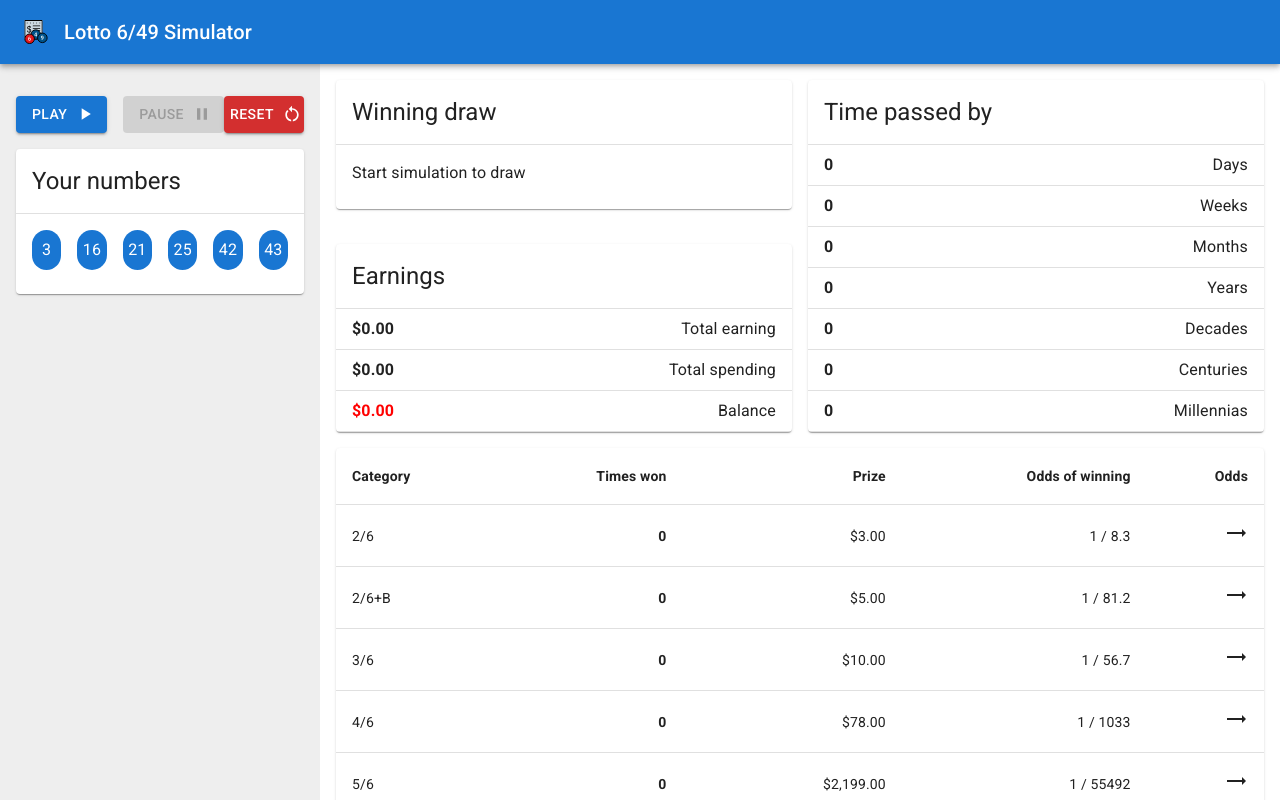
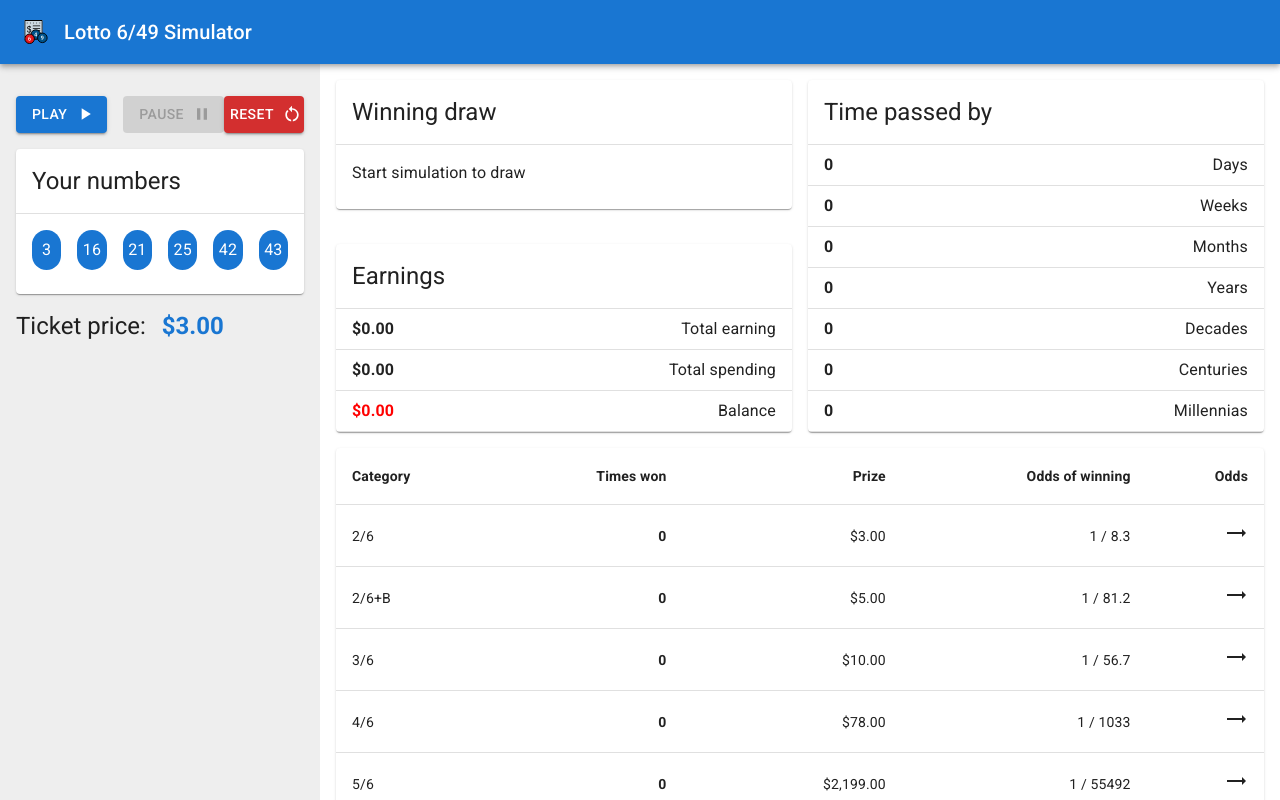
Before and after one commit to joseph-passineau/lotto649-simulator, a React (Create React App) app: page / in a window 1280 px wide. Shown: the top 800 px of the page. Built offline with nearby package versions, Linux system fonts and the light colour scheme.

Commit message:
TicketPrice component
Add TicketPrice component
add ToCurrency helper
publish demo

```diff
--- a/src/Ticket.ts
+++ b/src/Ticket.ts
@@ -1,6 +1,5 @@
 import { Lottery } from "Lottery";
 import { FixedLengthArray } from "types";
-
 
 export class Ticket {
     numbers: FixedLengthArray<[number,number,number,number,number,number]>;
--- a/src/components/EarningStats/EarningStats.tsx
+++ b/src/components/EarningStats/EarningStats.tsx
@@ -1,5 +1,6 @@
 import React from 'react';
 import { Card, CardContent, CardHeader, Divider, List, ListItemButton, Stack, Typography } from '@mui/material';
+import { ToCurrency } from 'helper';
 
 export interface EarningStatsProps {
     balance: number;
@@ -17,19 +18,19 @@ export const EarningStats: React.FC<EarningStatsProps> = (props: EarningStatsPro
             <List disablePadding>
                 <ListItemButton divider sx={{cursor:"default"}}>
                     <Stack direction="row" justifyContent="space-between" alignItems="center" sx={{width:'100%'}}>
-                        <Typography variant="body1" sx={{ fontWeight: 'bold' }} component="span">{props.totalEarning.toLocaleString("en-CA",{style: 'currency', currency: 'CAD'})}</Typography>
+                        <Typography variant="body1" sx={{ fontWeight: 'bold' }} component="span">{ToCurrency(props.totalEarning)}</Typography>
                         <Typography variant="body1" component="span">Total earning</Typography>
                     </Stack>
                 </ListItemButton>
                 <ListItemButton divider sx={{cursor:"default"}}>
                     <Stack direction="row" justifyContent="space-between" alignItems="center" sx={{width:'100%'}}>
-                        <Typography variant="body1" sx={{ fontWeight: 'bold' }} component="span">{props.totalSpending.toLocaleString("en-CA",{style: 'currency', currency: 'CAD'})}</Typography>
+                        <Typography variant="body1" sx={{ fontWeight: 'bold' }} component="span">{ToCurrency(props.totalSpending)}</Typography>
                         <Typography variant="body1" component="span">Total spending</Typography>
                     </Stack>
                 </ListItemButton>
                 <ListItemButton divider sx={{cursor:"default"}}>
                     <Stack direction="row" justifyContent="space-between" alignItems="center" sx={{width:'100%'}}>
-                        <Typography variant="body1" sx={{ fontWeight: 'bold' }} component="span" color={props.balance > 0 ? "green" : "red"}>{props.balance.toLocaleString("en-CA",{style: 'currency', currency: 'CAD'})}</Typography>
+                        <Typography variant="body1" sx={{ fontWeight: 'bold' }} component="span" color={props.balance > 0 ? "green" : "red"}>{ToCurrency(props.balance)}</Typography>
                         <Typography variant="body1" component="span">Balance</Typography>
                     </Stack>
                 </ListItemButton>
--- /dev/null
+++ b/src/components/TicketPrice/TicketPrice.tsx
@@ -0,0 +1,18 @@
+import React from 'react';
+import { Stack, Typography } from '@mui/material';
+import { Lottery } from 'Lottery';
+import { ToCurrency } from 'helper';
+
+export interface TicketPriceProps {
+    lottery: Lottery;
+}
+
+export const TicketPrice: React.FC<TicketPriceProps> = (props: TicketPriceProps) => {
+
+    return (
+    <Stack direction="row" gap={2} my={2}>
+        <Typography variant="h5">Ticket price:</Typography>
+        <Typography variant="h5" sx={{fontWeight: 'bold', color: 'primary.main'}}>{ToCurrency(props.lottery.ticketPrice)}</Typography>
+    </Stack>
+    )
+}
--- /dev/null
+++ b/src/components/TicketPrice/index.ts
@@ -0,0 +1 @@
+export { TicketPrice } from "./TicketPrice";
--- a/src/components/WinningsTable/WinningsTable.tsx
+++ b/src/components/WinningsTable/WinningsTable.tsx
@@ -2,6 +2,7 @@ import React from 'react';
 import { Paper, Table, TableBody, TableCell, TableContainer, TableHead, TableRow } from '@mui/material';
 import { Lottery } from 'Lottery';
 import { OddsTableCell } from './OddsTableCell';
+import { ToCurrency } from 'helper';
 
 export interface WinningsTableProps {
     lottery: Lottery;
@@ -29,7 +30,7 @@ export const WinningsTable: React.FC<WinningsTableProps> = (props: WinningsTable
                   {category}
                 </TableCell>
                 <TableCell align="right" sx={{fontWeight:"bold"}}>{props.lottery.wins[index]}</TableCell>
-                <TableCell align="right">{props.lottery.payouts[index].toLocaleString("en-CA",{style: 'currency', currency: 'CAD'})}</TableCell>
+                <TableCell align="right">{ToCurrency(props.lottery.payouts[index])}</TableCell>
                 <TableCell align="right">1 / {props.lottery.odds[index]}</TableCell>
                 <OddsTableCell tickets={props.tickets} winningOdds={props.lottery.odds[index]} winningTickets={props.lottery.wins[index]} />
               </TableRow>
--- a/src/helper.ts
+++ b/src/helper.ts
@@ -1,3 +1,7 @@
 export const EpsilonRound = (value: number) : number => {
     return Math.round((value + Number.EPSILON) * 100) / 100;
 };
+
+export const ToCurrency = (value: number) : string => {
+    return value.toLocaleString("en-CA",{style: 'currency', currency: 'CAD'});
+};
--- a/src/views/Simulator.tsx
+++ b/src/views/Simulator.tsx
@@ -12,6 +12,7 @@ import { WinningsTable } from 'components/WinningsTable';
 import PlayArrowIcon from '@mui/icons-material/PlayArrow';
 import PauseIcon from '@mui/icons-material/Pause';
 import RestartAltIcon from '@mui/icons-material/RestartAlt';
+import { TicketPrice } from 'components/TicketPrice';
 
 export interface SimulatorProps {
     ticket: Ticket;
@@ -51,6 +52,7 @@ export const Simulator: React.FC<SimulatorProps> = (props: SimulatorProps) => {
           <Button color="error" variant="contained" onClick={resetSimulator} endIcon={<RestartAltIcon />}>Reset</Button>
         </Stack>
         <TicketCard ticket={props.ticket} />
+        <TicketPrice lottery={props.lottery}/>
       </Grid>
       <Grid container item xs lg={9} rowGap={2} padding={2}>
         <Grid container direction="row" gap={2}>
```
Also changed, not shown: 7 other files (tests, documents, lock files or other folders).
